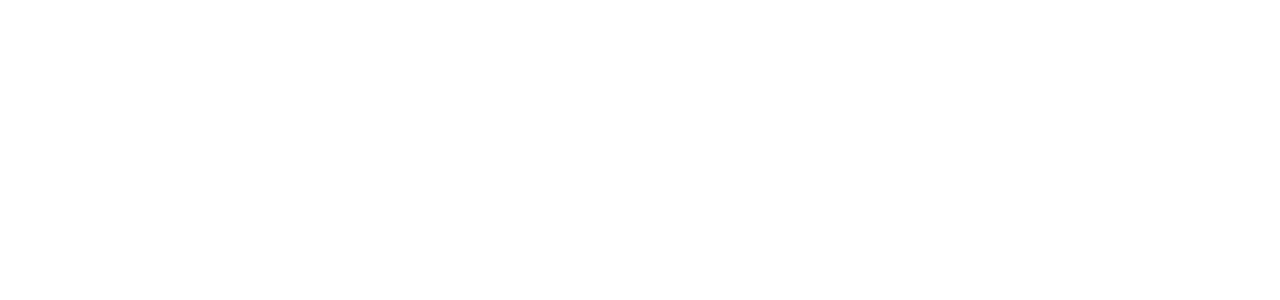
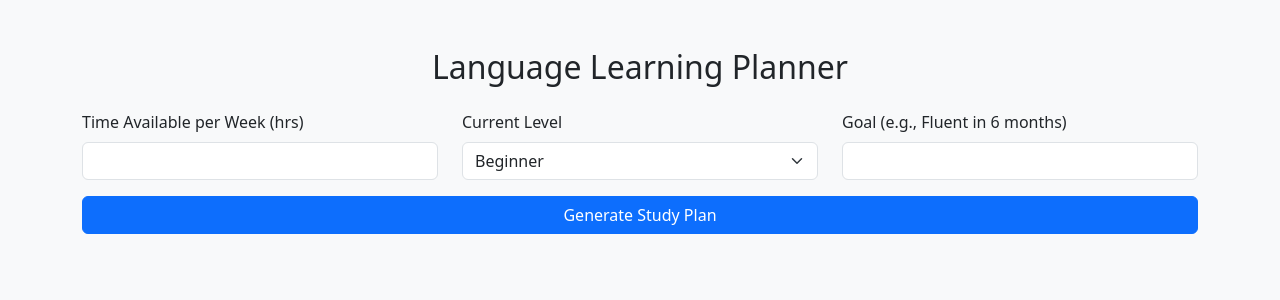
Before and after one commit to Ikenna-Iheanaetu/Language-Learning-Planner, a Flask app: page / in a window 1280 px wide. Before the commit the part shown is empty. Shown: the top 300 px of the page. Run offline with Flask 3, Linux system fonts and the light colour scheme.

Commit message:
index.html

```diff
--- a/templates/index.html
+++ b/templates/index.html
@@ -2,10 +2,36 @@
 <html lang="en">
 <head>
     <meta charset="UTF-8">
-    <meta name="viewport" content="width=device-width, initial-scale=1.0">
     <title>Language Learning Planner</title>
+    <link rel="stylesheet" href="https://cdn.jsdelivr.net/npm/bootstrap@5.3.0/dist/css/bootstrap.min.css">
 </head>
-<body>
+<body class="bg-light">
+
+<div class="container my-5">
+    <h2 class="text-center mb-4">Language Learning Planner</h2>
+
+    <form method="POST" action="/plan">
+        <div class="row mb-3">
+            <div class="col">
+                <label for="timePerWeek" class="form-label">Time Available per Week (hrs)</label>
+                <input type="number" id="timePerWeek" name="timePerWeek" class="form-control" required>
+            </div>
+            <div class="col">
+                <label for="level" class="form-label">Current Level</label>
+                <select id="level" name="level" class="form-select" required>
+                    <option value="beginner">Beginner</option>
+                    <option value="intermediate">Intermediate</option>
+                    <option value="advanced">Advanced</option>
+                </select>
+            </div>
+            <div class="col">
+                <label for="goal" class="form-label">Goal (e.g., Fluent in 6 months)</label>
+                <input type="text" id="goal" name="goal" class="form-control" required>
+            </div>
+        </div>
+        <button type="submit" class="btn btn-primary w-100">Generate Study Plan</button>
+    </form>
+</div>
 
 </body>
 </html>
```
